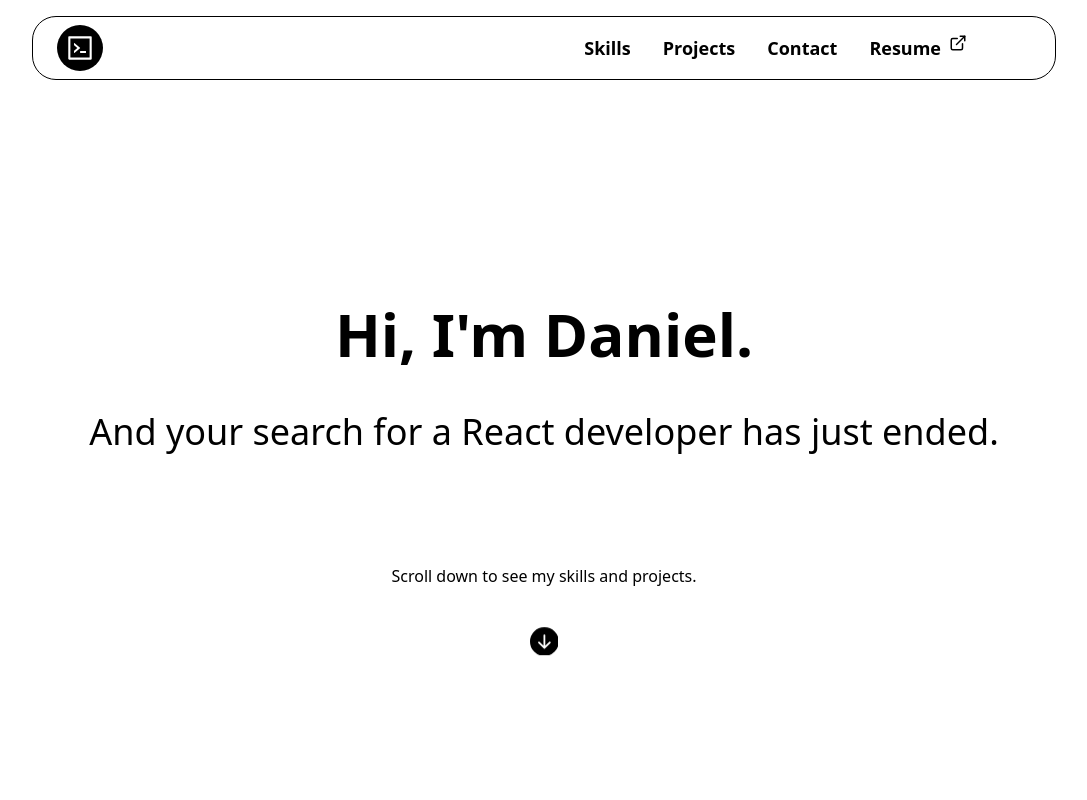
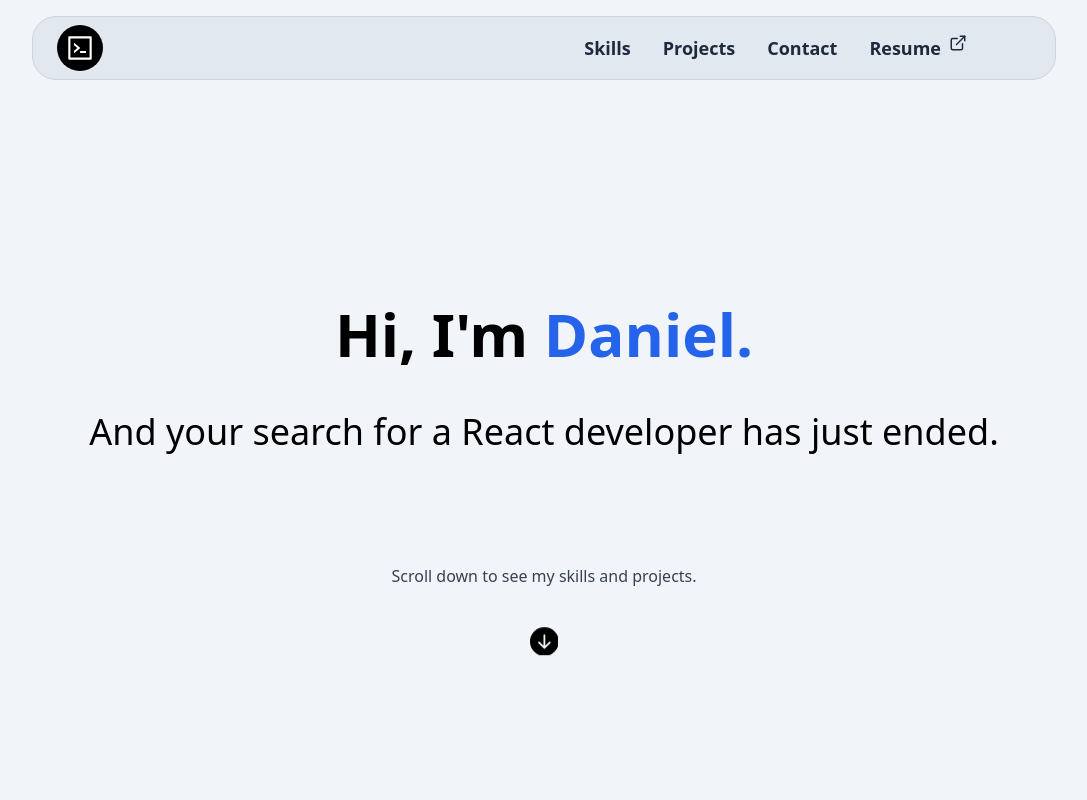
Before and after one commit to danielflorencio/next-portfolio, a Next.js app: page / in a window 1280 px wide. Shown: the top 800 px of the page, without its empty margins (96-1183 px from the left). Built offline with nearby package versions, Linux system fonts and the light colour scheme.

Commit message:
fixed the loss of color mistake i made

```diff
--- a/tailwind.config.js
+++ b/tailwind.config.js
@@ -6,7 +6,7 @@ module.exports = {
     './app/**/*.{js,ts,jsx,tsx}',
   ],
   theme: {
-    colors:{
+    extend: {colors:{
       htmlIcon: '#fd982c',
       cssIcon: '#2196f3',
       jsIcon: '#f7df1e',
@@ -18,8 +18,7 @@ module.exports = {
       reduxIcon: "#7147b5",
       white: "#fff",
       black: "#000"
-    },
-    extend: {},
+    }},
   },
   plugins: [],
 }
```
